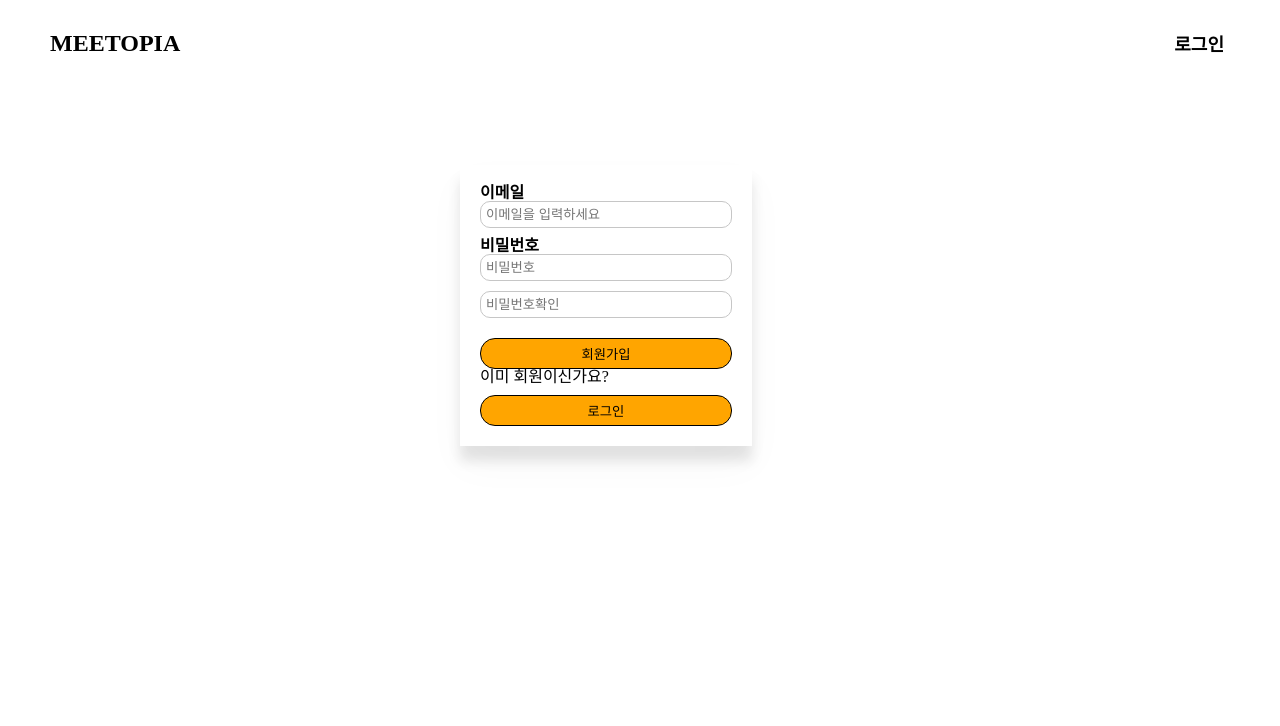
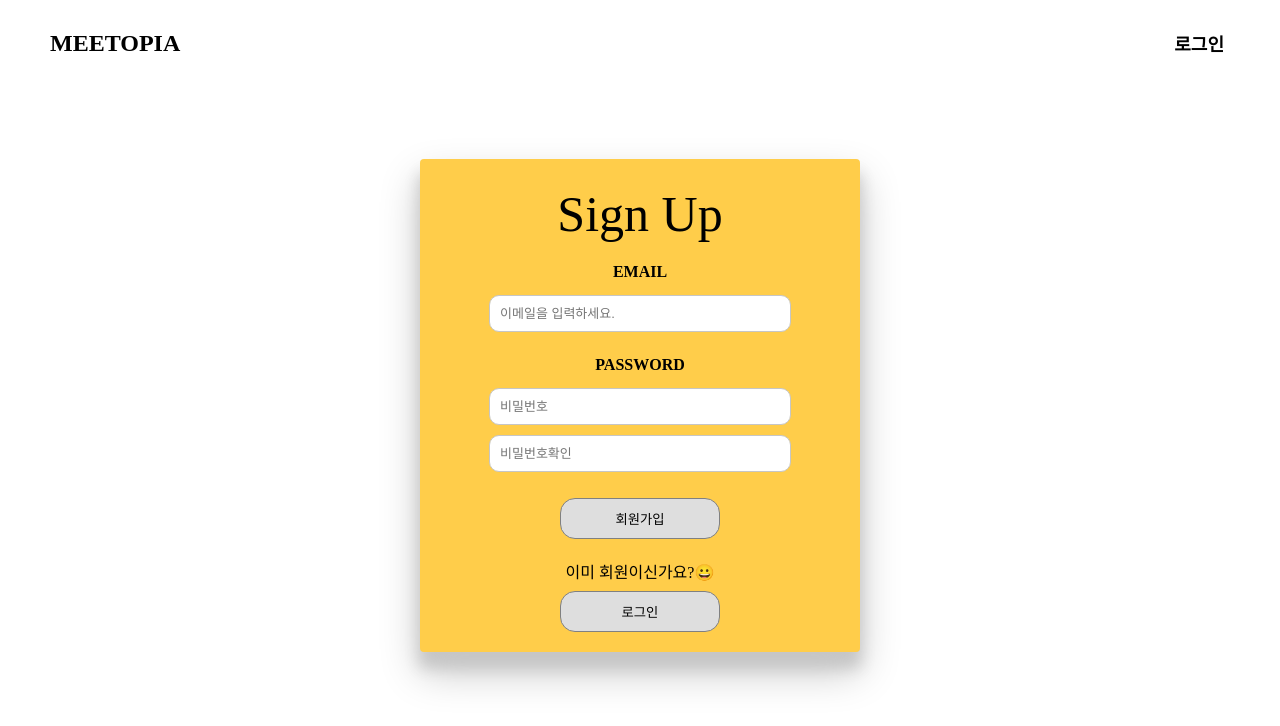
Before and after one commit to hgyeom/Meetopia, a React (Create React App) app: page /signup in a window 1280 px wide. Shown: the top 726 px of the page. Built offline with nearby package versions, Linux system fonts and the light colour scheme; no server answers.

Commit message:
login css 완료

```diff
--- a/src/components/LoginPage/login.js
+++ b/src/components/LoginPage/login.js
@@ -4,13 +4,13 @@ import { useNavigate } from 'react-router-dom';
 import { useDispatch } from 'react-redux';
 import { auth } from '../../firebase';
 import LoginDiv from './loginCSS';
-import { addCurrentUser } from '../../redux/modules/users';
 import { signInWithEmailAndPassword } from '@firebase/auth';
+// import { signOut } from '@firebase/auth';
 
 function Login() {
   const [Email, setEmail] = useState('');
   const [PW, setPW] = useState('');
-  const [ErrorMsg, setErrorMsg] = useState('');
+  // const [ErrorMsg, setErrorMsg] = useState('');
 
   const user = useSelector((state) => state.user);
   let navigate = useNavigate();
@@ -26,8 +26,7 @@ function Login() {
       const userCredential = await signInWithEmailAndPassword(auth, Email, PW);
       console.log('user with signIn', userCredential.user);
 
-      // await auth.signInWithEmailAndPassword(Email, PW);
-      // dispatch(addCurrentUser({ email: Email }));
+
       navigate('/');
     } catch (error) {
       console.log(error.code);
@@ -37,6 +36,7 @@ function Login() {
         alert('비밀번호가 일치하지 않습니다.');
       } else {
         alert('로그인이 실패하였습니다.');
+
       }
     }
   };
@@ -47,28 +47,37 @@ function Login() {
     }
   }, [user, navigate]);
 
+
+  // const logOut = async (event) => {
+  //   event.preventDefault();
+  //   console.log('로그아웃 됨')
+  //   await signOut(auth);
+  // };
+
   return (
     <LoginDiv>
       <form>
-        <label>이메일</label>
+        <span>Login</span>
+        <label></label>
         <input
           type="email"
-          placeholder="이메일 입력해주세요"
+          placeholder="이메일 입력해주세요."
           value={Email}
           name="email"
           onChange={(e) => setEmail(e.currentTarget.value)}
         ></input>
-        <label>비밀번호</label>
+        <br></br>
         <input
           type="password"
-          placeholder="비밀번호를 입력해주세요"
+          placeholder="비밀번호를 입력해주세요."
           value={PW}
           name="password"
           onChange={(e) => setPW(e.currentTarget.value)}
         ></input>
-        {ErrorMsg != '' || <p>{ErrorMsg}</p>}
+        <br></br>
         <button onClick={signInFunc}>로그인</button>
-        가입을 안하셨나요?
+        <br></br>
+        <p>가입을 안하셨나요?🤔</p>
         <button
           onClick={(e) => {
             e.preventDefault();
@@ -77,8 +86,10 @@ function Login() {
         >
           회원가입
         </button>
-      </form>
+        {/* <button onClick={logOut}>로그아웃</button> */}
+        </form>
     </LoginDiv>
+
   );
 }
 
--- a/src/components/LoginPage/loginCSS.js
+++ b/src/components/LoginPage/loginCSS.js
@@ -3,41 +3,74 @@ import styled from 'styled-components'
 
 
 const LoginDiv = styled.div`
-  width: 50%;
-  max-width: 360px;
-  margin: 0 auto;
-  margin-top: 5rem;
+  display: flex;
+  justify-content: center;
+  width: auto;
+  align-items: center;
+  height: 80vh;
+
+
+span {
+    font-size: 50px;
+    text-align: center;
+    padding: 10px;
+  }
 form {
-    width: 70%;
-    padding: 20px;
-    box-shadow: 0px 19px 38px rgba(0, 0, 0, 0.03),
-      0px 15px 12px rgba(0, 0, 0, 0.1);
   display: flex;
   flex-direction: column;
+  align-items: center;
+  box-shadow: 0px 20px 40px #c6c6c6, 0px 15px 15px #c6c6c6;
+  padding: 20px;
+  width: 400px;
+  height: auto;
+  background-color: #ffcd4a;
+  border-radius: 4px;
+}
+
 label {
+
+  margin-top: 10px;
+  margin-bottom: 10px;
     font-weight: bold;
+    padding: 5px;
+    text-align: left;
 }
-    input {
+
+input{
+  font-size: 13px;
+  width: 70%;
+  padding: 10px;
+  margin-bottom: 10px;
   border-radius: 10px;
   border: 1px solid #c6c6c6;
-      padding: 5px;
-      margin-bottom: 10px;
 
      &:active,
     &:focus {
     outline: none;
       }
     }
-    button {
+    p {  padding: 10px;
+        text-align: center;
+          }
+    button{
+      width: 40%;
+      padding: 10px;
       border-radius: 15px;
-      padding: 5px 10px;
-      background-color: orange;
+      border: 1px solid grey;
+      padding: 10px 10px;
+      background-color: #dedede;
+      color: black;
+      cursor: pointer;
+
+      &:hover {
+            background-color: white;
             color: black;
             border: 1px solid black;
-      margin-top: 10px;
-
-
-      } }
+          }
+          &:active {
+          box-shadow: 1px 1px 0 rgb(0,0,0,0.5);
+          position: relative;
+          top:2px; }
+            }
     `;
-
 export default LoginDiv;
--- a/src/components/LoginPage/signup.js
+++ b/src/components/LoginPage/signup.js
@@ -1,9 +1,6 @@
 import React, { useState, useEffect } from 'react';
-import { useSelector } from 'react-redux';
 import { useNavigate } from 'react-router-dom';
-import { useDispatch } from 'react-redux';
 import { auth } from '../../firebase';
-import { addCurrentUser } from '../../redux/modules/users';
 import { createUserWithEmailAndPassword, updateProfile } from 'firebase/auth';
 import LoginDiv from './loginCSS';
 import shortid from 'shortid';
@@ -52,17 +49,19 @@ function Signup() {
   };
 
   return (
+
     <LoginDiv>
       <form>
-        <label>이메일</label>
+        <span>Sign Up</span>
+        <label>EMAIL</label>
         <input
           type="email"
-          placeholder="이메일을 입력하세요"
+          placeholder="이메일을 입력하세요."
           value={Email}
           name="Email"
           onChange={(e) => setEmail(e.currentTarget.value)}
         ></input>
-        <label>비밀번호</label>
+        <label >PASSWORD</label>
         <input
           type="password"
           placeholder="비밀번호"
@@ -77,10 +76,12 @@ function Signup() {
           name="PWConfirm"
           onChange={(e) => setPWConfirm(e.currentTarget.value)}
         ></input>
-        <button onClick={signupFunc}> 회원가입</button>
-        이미 회원이신가요? <button onClick={handleLogin}>로그인</button>
-      </form>
+        <br></br>
+        <button onClick={signupFunc}> 회원가입</button><br></br>
+        <p>이미 회원이신가요?😀</p> <button onClick={handleLogin}>로그인</button>
+        </form>
     </LoginDiv>
+
   );
 }
 
```
Lines whose indentation alone changed are shown as unchanged.
